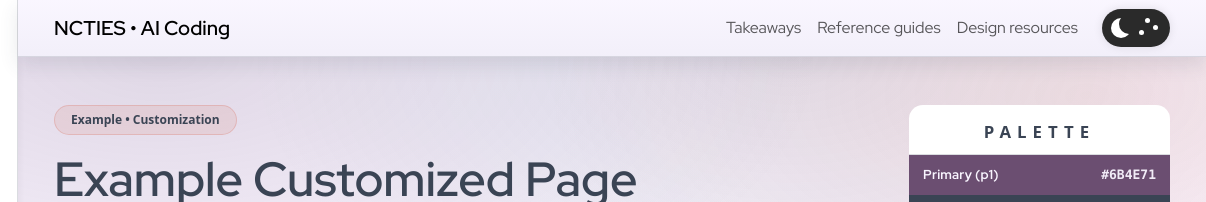
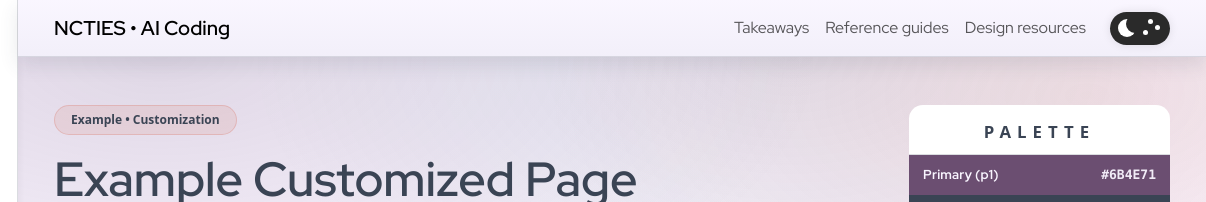
Before and after one commit to jocelynrem/NCTies, a website: page example.html in a window 1280 px wide. Shown: the top 202 px of the page, 74-1280 px from the left. Drawn offline with nearby package versions, Linux system fonts and the light colour scheme.

Commit message:
Reduce example theme switch size to prevent navbar clipping

```diff
--- a/css/pages/example.css
+++ b/css/pages/example.css
@@ -283,7 +283,7 @@
 
       /* Theme Switch */
       .switch {
-        font-size: 17px;
+        font-size: 15px;
         position: relative;
         display: inline-block;
         width: 4em;
```
